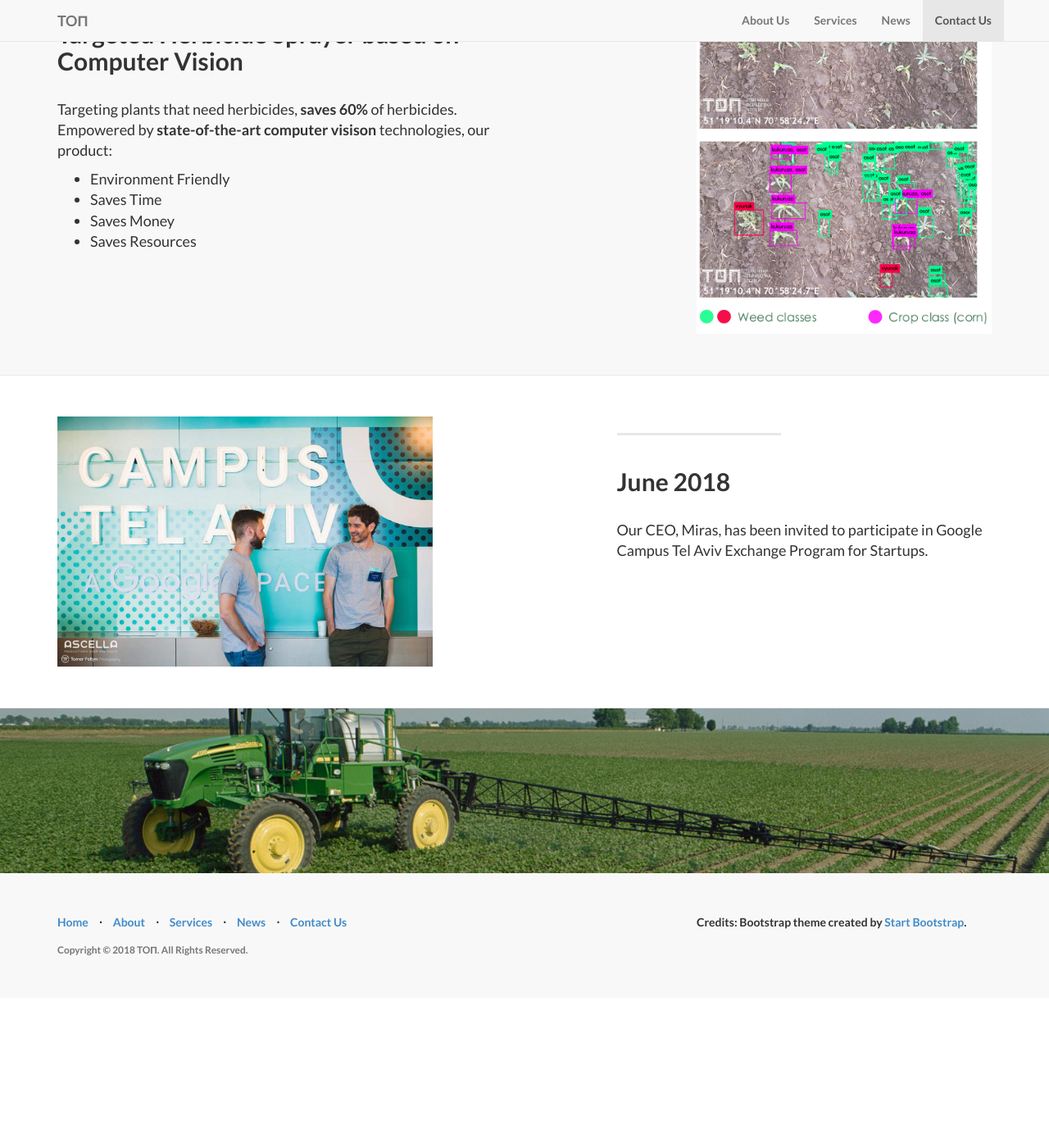
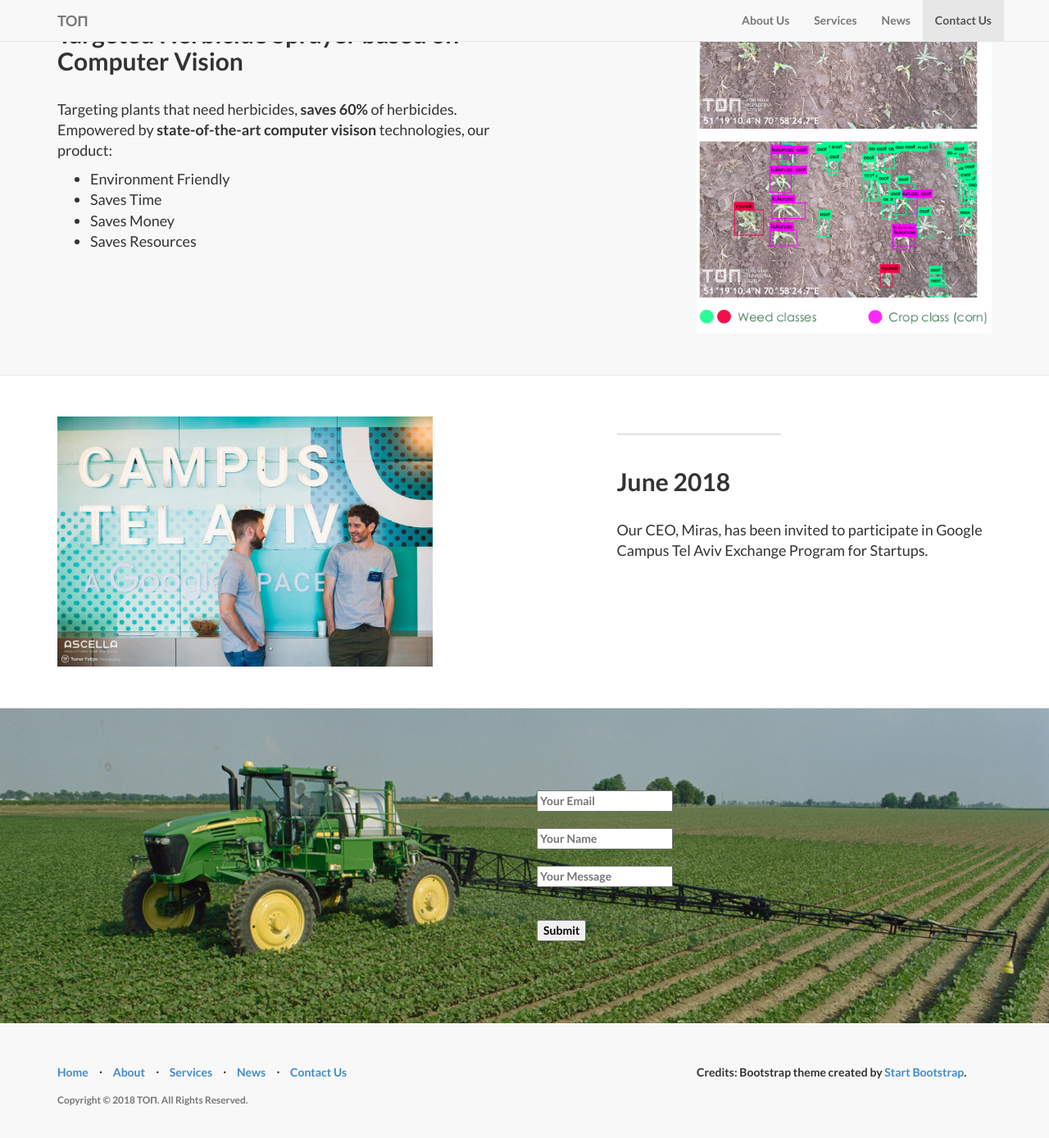
Before and after one commit to topkz/topkz.github.io, a Jekyll site: the page built from index.html, in a window 1280 px wide and 1400 px high, scrolled down 1696 px. Shown: the top 1388 px of the window at 82% size. Built offline with Jekyll 4.4.1, drawn with Linux system fonts in a browser that asks for light colours; before the commit the page ends 2913 px from its top, so only the background shows below that.

Commit message:
Updated header

```diff
--- /dev/null
+++ b/CNAME
@@ -0,0 +1 @@
+top.kz
--- a/_includes/contact.html
+++ b/_includes/contact.html
@@ -1,7 +1,6 @@
 <section id="contact">
   <div class="banner">
     <div class="container">
-
       <div class="row">
 	<div class="col-lg-6">
 	</div>
@@ -13,12 +12,22 @@
 	    </li>
 	    {% endfor %}
 	  </ul>
+          <style>
+            .test {
+              color: black;
+            }
+          </style>
+          <div class="test">
+          <form accept-charset="UTF-8" action="https://formkeep.com/f/XXXXXXXXXXXX" method="POST">
+            <input type="email" name="email" placeholder="Your Email"><br/><br>
+            <input type="text" name="name" placeholder="Your Name"><br/><br/>
+            <input type="text" name="text" placeholder="Your Message"><br/><br/>
+            <input type="hidden" name="utf8" value="✓"><br>
+            <button type="submit">Submit</button>
+          </form>
           </div>
 	</div>
-
       </div>
-		<!-- /.container -->
-
+    </div>
   </div>
 </section>
-<!-- /.banner -->
```
Also changed, not shown: 6 other files. Lines whose indentation alone changed are shown as unchanged.
